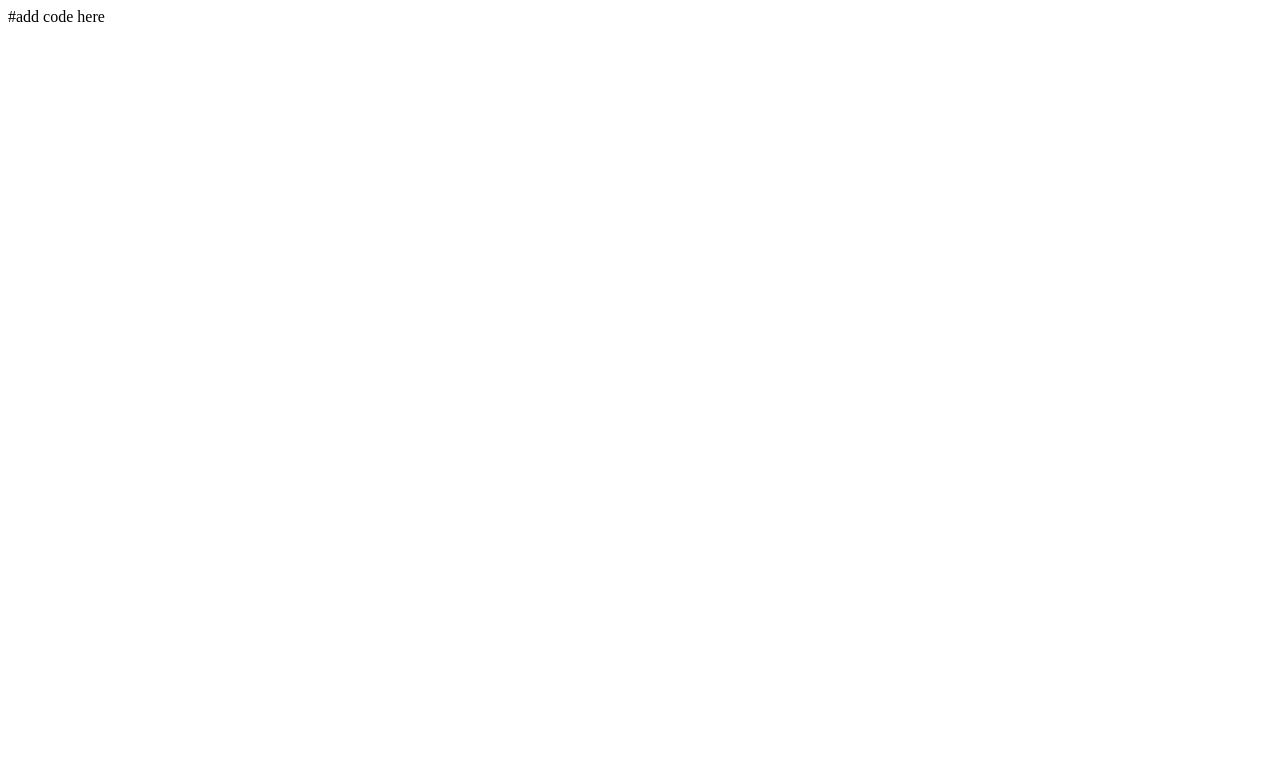
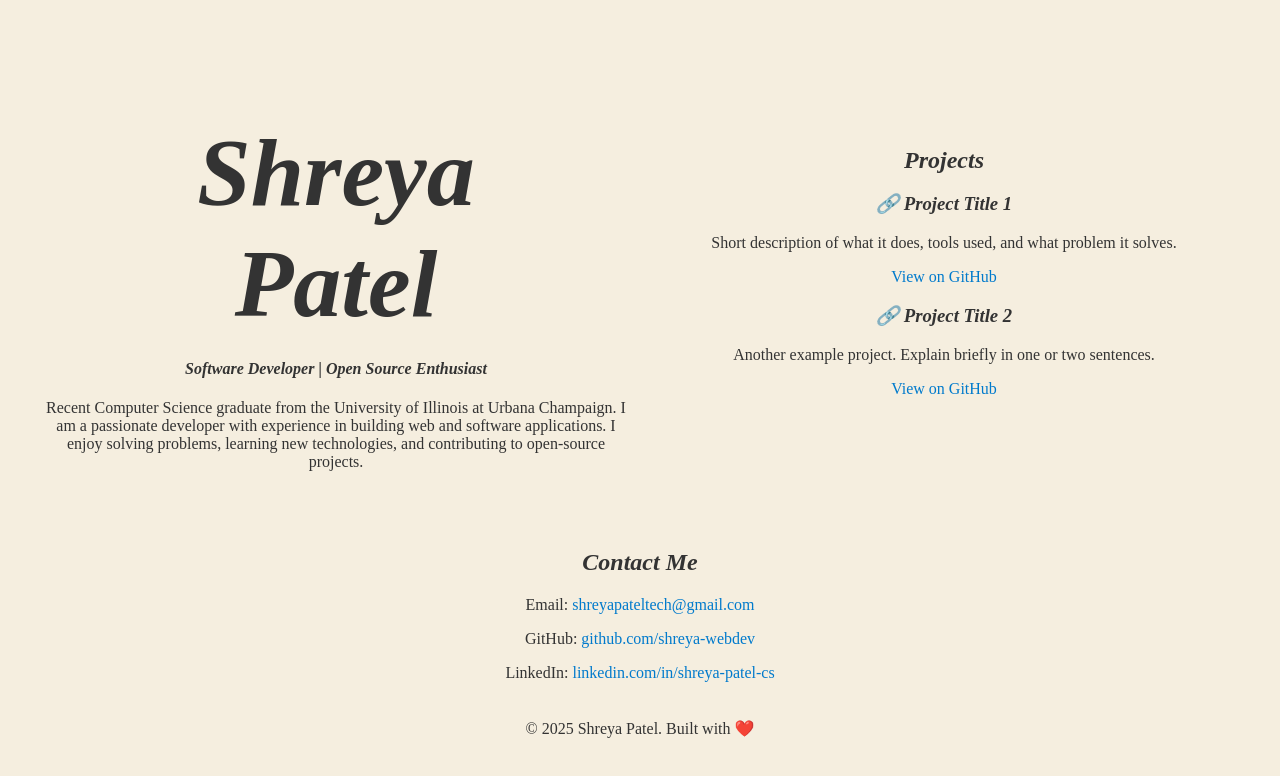
Before and after one commit to shreya-webdev/Portfolio, a plain HTML site: page index.html in a window 1280 px wide. Drawn offline with Linux system fonts and the light colour scheme.

Commit message:
Add files via upload
initial webpage

```diff
--- a/index.html
+++ b/index.html
@@ -1 +1,49 @@
-#add code here
+<!-- add code here -->
+ <!DOCTYPE html>
+<html lang="en">
+<head>
+  <meta charset="UTF-8">
+  <meta name="viewport" content="width=device-width, initial-scale=1">
+  <title>Shreya Patel | Portfolio</title>
+  <link rel="stylesheet" href="style.css">
+</head>
+<body>
+    <div class="content-wrapper">
+        <section id="name">
+            <h1>Shreya<br>Patel</h1>
+            <h4>Software Developer | Open Source Enthusiast </h4>
+                 <p>
+                    Recent Computer Science graduate from the University of Illinois at Urbana Champaign.
+                    I am a passionate developer with experience in building web and software applications.
+                    I enjoy solving problems, learning new technologies, and contributing to open-source projects.
+            </p>
+        </section>
+
+        <section id="projects">
+            <h2>Projects</h2>
+            <div class="project-card">
+                <h3>🔗 Project Title 1</h3>
+                <p>Short description of what it does, tools used, and what problem it solves.</p>
+                <a href="https://github.com/shreya-webdev/project-1" target="_blank">View on GitHub</a>
+            </div>
+            <div class="project-card">
+                <h3>🔗 Project Title 2</h3>
+                <p>Another example project. Explain briefly in one or two sentences.</p>
+                <a href="https://github.com/shreya-webdev/project-2" target="_blank">View on GitHub</a>
+            </div>
+        </section>
+    </div>
+
+
+  <section id="contact">
+    <h2>Contact Me</h2>
+    <p>Email: <a href="mailto:your.shreyapateltech@gmail.com">shreyapateltech@gmail.com</a></p>
+    <p>GitHub: <a href="https://github.com/shreya-webdev" target="_blank">github.com/shreya-webdev</a></p>
+    <p>LinkedIn: <a href="https://linkedin.com/in/shreya-patel-cs" target="_blank">linkedin.com/in/shreya-patel-cs</a></p>
+  </section>
+
+  <footer>
+    <p>© 2025 Shreya Patel. Built with ❤️</p>
+  </footer>
+</body>
+</html>
--- /dev/null
+++ b/style.css
@@ -0,0 +1,57 @@
+body {
+  font-family: 'Times New Roman', Times, serif, sans-serif;
+  margin: 0;
+  padding: 0;
+  background-color:#f5eedf;
+  color: #333;
+  text-align: center;
+}
+
+
+section {
+  padding: 5px;
+  max-width: 800px;
+  margin: auto;
+}
+
+h1 {
+  font-style: italic;
+  font-size: 600%;
+}
+
+#name h1 {
+  margin-bottom: 0.2rem; /* Or use 0 if you want them flush */
+}
+
+h2, h3, h4, h5 {
+    font-style: italic;
+}
+
+a {
+  color: #007acc;
+  text-decoration: none;
+}
+
+a:hover {
+  text-decoration: underline;
+}
+
+.content-wrapper {
+  display: flex;
+  justify-content: space-between;
+  gap: 1rem;
+  max-width: 1200px;
+  margin: auto;
+  padding: 2rem;
+}
+
+/* Make each section flexible */
+.content-wrapper section {
+  flex: 1;
+  width: 400px;
+  text-align: center;
+
+/*
+  border-radius: 8px;
+  box-shadow: 0 0 8px rgba(0,0,0,0.1); */
+}
```
